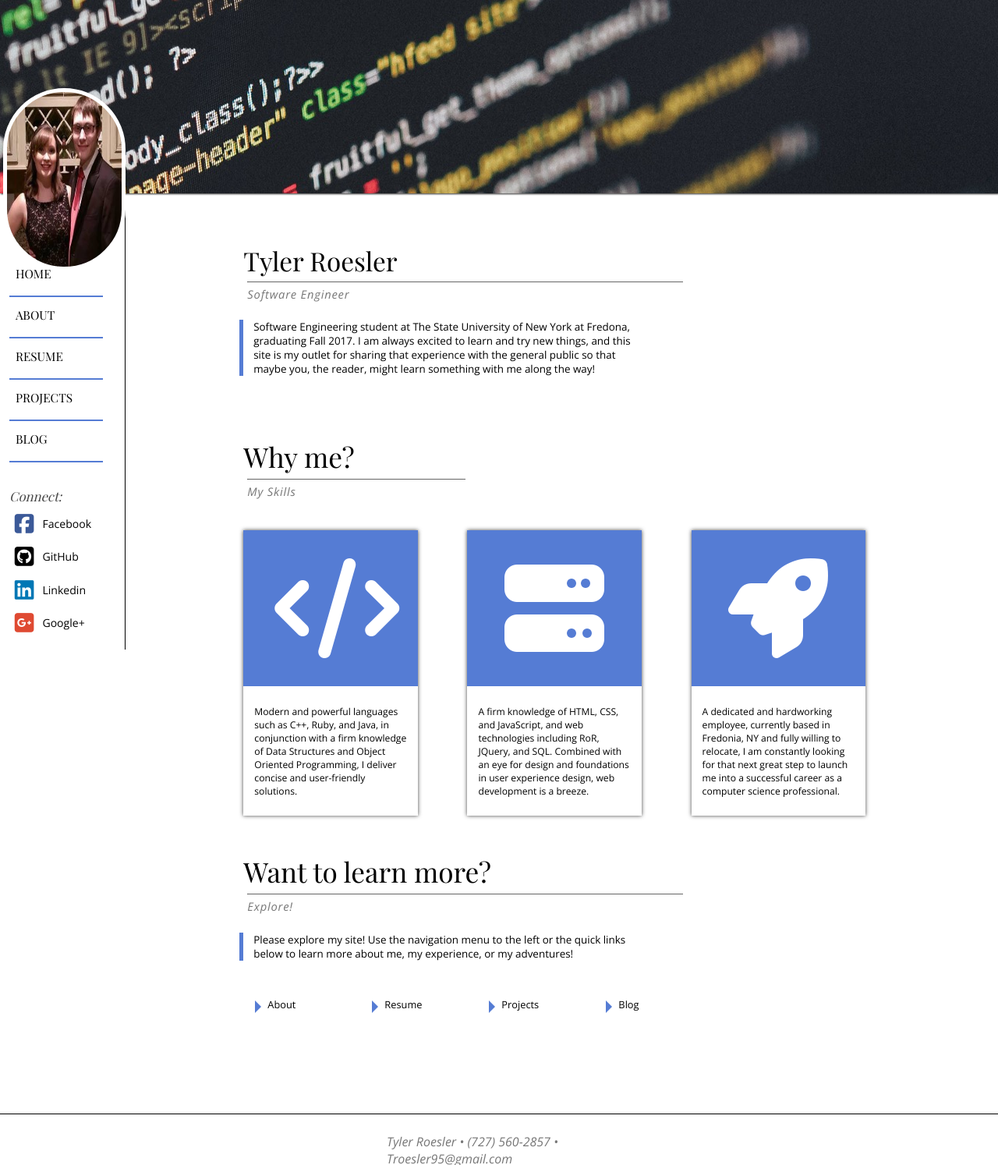
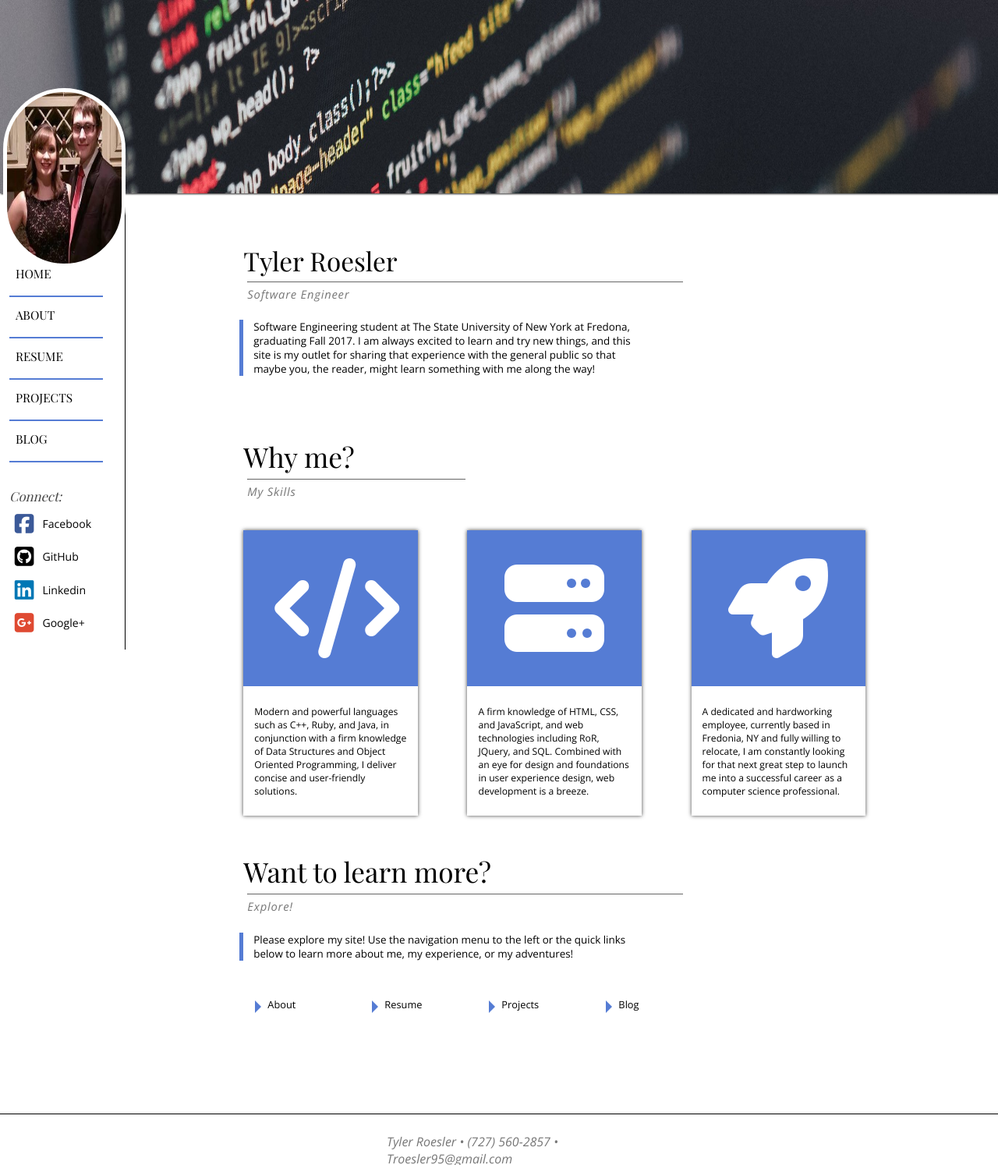
Before and after one commit to Troesler95/Troesler95.github.io, a Jekyll site: the page built from index.html, in a window 1280 px wide. Shown: the whole page at 78% size. Built offline with Jekyll 4.4.1, drawn with Linux system fonts in a browser that asks for light colours; nearby versions of some CDN libraries; some web fonts are replaced.

Commit message:
Fixed display of profile circle and header

```diff
--- a/css/index.css
+++ b/css/index.css
@@ -38,6 +38,7 @@ header {
     width: 100vw;
     height: 27.5vh;
     background: black url("/assets/code.jpeg") center no-repeat;
+    background-size: 100% 100%;
 
     -webkit-box-shadow: 1px 1px 2px #333;
     -moz-box-shadow: 1px 1px 2px #333;
@@ -49,8 +50,8 @@ header {
     position: relative;
     top: 12.5vh;
     left: 4px;
-    width: 11.5%;
-    height: 14rem;
+    width: 11.5vw;
+    height: 24.5vh;
     -webkit-border-radius: 5000px;
     -moz-border-radius: 5000px;
     border-radius: 5000px;
```
